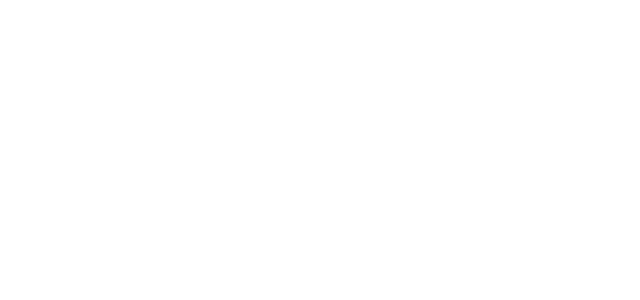
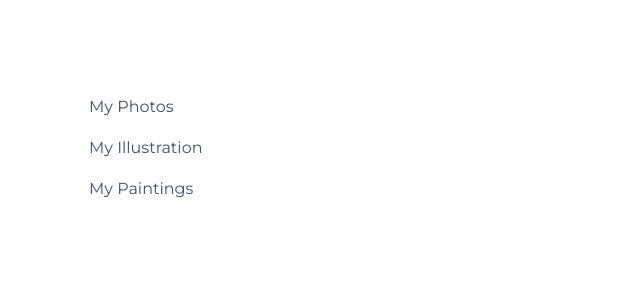
Before and after one commit to Hujanen91/react-functional-components, a React (Create React App) app in the folder my-app/: page / in a window 1280 px wide. Shown: the top 300 px of the page, without its empty margins (0-640 px from the left). Built offline with nearby package versions, Linux system fonts and the light colour scheme.

Commit message:
Add challenge code

```diff
--- a/my-app/package.json
+++ b/my-app/package.json
@@ -3,6 +3,7 @@
   "version": "0.1.0",
   "private": true,
   "dependencies": {
+    "16": "^0.0.2",
     "@testing-library/jest-dom": "^5.14.1",
     "@testing-library/react": "^11.2.7",
     "@testing-library/user-event": "^12.8.3",
--- a/my-app/src/App.js
+++ b/my-app/src/App.js
@@ -1,9 +1,11 @@
 import css from './App.module.css';
+import Sidebar from './components/Sidebar';
 
 function App() {
   return (
     <div className={css.App}>
       {/* Add your components here */}
+      <Sidebar />
     </div>
   );
 }
--- a/my-app/src/components/Sidebar.js
+++ b/my-app/src/components/Sidebar.js
@@ -0,0 +1,14 @@
+import React from 'react'
+import css from './css/Sidebar.module.css'
+
+function Sidebar() {
+    return(
+        <div className = {css.sidebar} >
+            <a href="#." target="_blank">My Photos</a>
+            <a href="#." target="_blank">My Illustration</a>
+            <a href="#." target="_blank">My Paintings</a>
+        </div>
+    )
+}
+
+export default Sidebar
```
Also changed, not shown: 1 other file (tests, documents, lock files or other folders).
